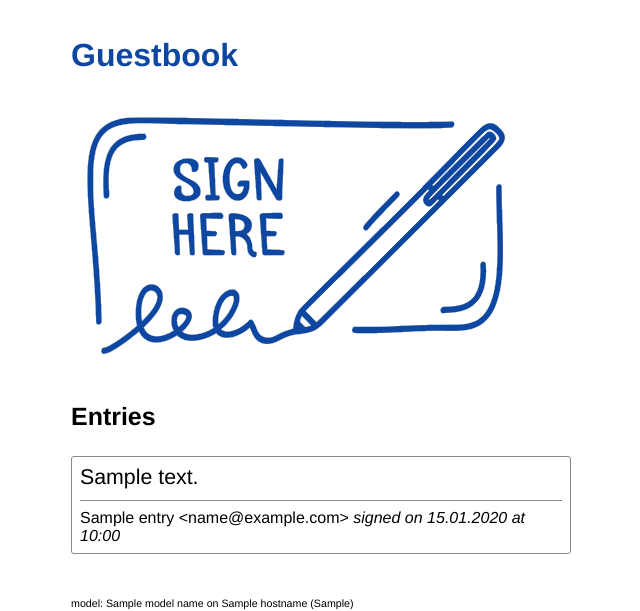
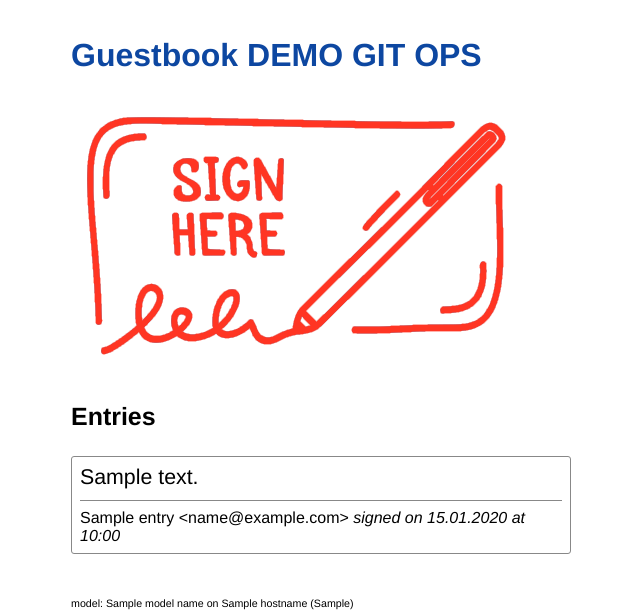
Before and after one commit to bfritscher/guestbook-gitops-demo, a Flask app: template src/templates/index.html in a window 1280 px wide. Shown: the top 611 px of the page, without its empty margins (319-959 px from the left). Run offline with Flask 3, Linux system fonts and the light colour scheme; the template is opened without the code that fills it: most values are stand-ins (such as "Sample title", 1, 10 or a date in 2020).

Commit message:
Update guestbook header and image sourcegit

```diff
--- a/src/templates/index.html
+++ b/src/templates/index.html
@@ -1,7 +1,7 @@
 {% extends "layout.html" %}
 {% block content %}
-    <h2>Guestbook</h2>
-    <h3><a href="{{ url_for('sign') }}"><img src="{{ url_for('static', filename='sign_here.png') }}" alt="sign here"></a></h3>
+    <h2>Guestbook DEMO GIT OPS</h2>
+    <h3><a href="{{ url_for('sign') }}"><img src="{{ url_for('static', filename='sign_here_v2.png') }}" alt="sign here"></a></h3>
     <h3>Entries</h3>
     {% for entry in entries|reverse %}
       <section class="entry box">
```
